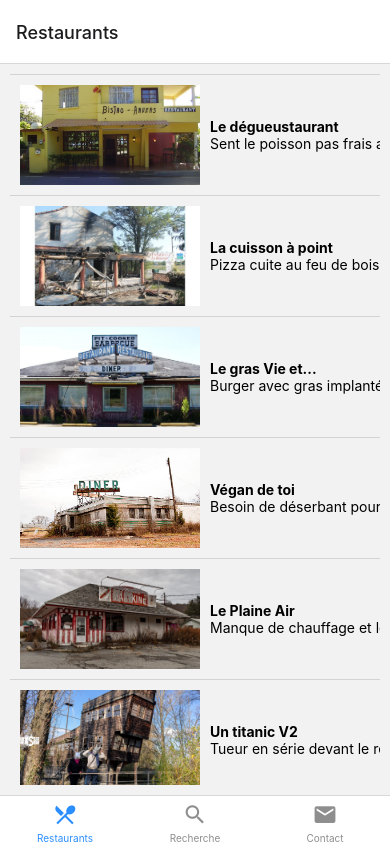
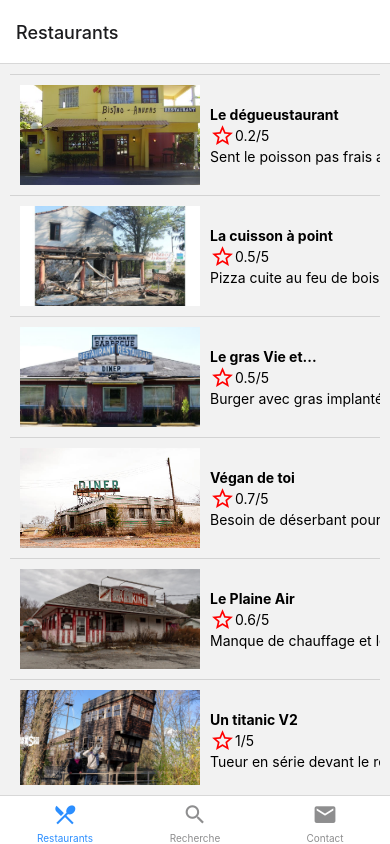
Before and after one commit to DenisJongmanee/Cauchemar_resto, a React Native app: screen / in a window 390 px wide. Built offline with nearby package versions, Linux system fonts and the light colour scheme.

Commit message:
add note restau

```diff
--- a/src/components/Restau.js
+++ b/src/components/Restau.js
@@ -1,6 +1,6 @@
 import React, { Component, Fragment } from 'react'
 import { View, Text, StyleSheet, Image } from 'react-native'
-
+import MaterialCommunityIcons from 'react-native-vector-icons/MaterialCommunityIcons';
 class Restaurant extends Component {
   state={
     restau:this.props.restaurant
@@ -11,8 +11,12 @@ class Restaurant extends Component {
       <View style={styles.restau}>
         <Image style={styles.image} source={restau.image}/>
         <View style={styles.text}>
-          <View >
+          <View>
             <Text style={styles.titre}>{restau.titre}</Text>
+          </View>
+          <View style={styles.note}>
+            <MaterialCommunityIcons name="star-outline" color={"red"} size={25}/>
+            <Text>{restau.note}/5</Text>
           </View>
           <View style={styles.description}>
             <Text>{restau.description}</Text>
@@ -44,6 +48,10 @@ const styles = StyleSheet.create({
   },
   description: {
     marginRight:170
+  },
+  note: {
+    flexDirection:'row',
+    alignItems: 'center'
   }
 })
 
--- a/src/navbar.js
+++ b/src/navbar.js
@@ -10,13 +10,62 @@ const Tab = createBottomTabNavigator();
 function MyTabs() {
 
   const restaurants = [
-    {id:1,image:require("../assets/restaurant1.png"),titre: "Le dégueustaurant", description: "Sent le poisson pas frais autant à l'extérieur que sur le personnel du restaurant. Poisson qui a été péché dans la Seine.",ville:"Paris"},
-    {id:2,image:require("../assets/restaurant2.png"),titre: "La cuisson à point", description: "Pizza cuite au feu de bois, comme le restaurant. Une incroyable prise de risque et de mal d'estomac à prévoir.",ville:"Strasbourg"},
-    {id:3,image:require("../assets/restaurant3.png"),titre: "Le gras Vie et...", description: "Burger avec gras implanté à la piqûres et changement de toiture à prévoir.",ville:"Marseille"},
-    {id:4,image:require("../assets/restaurant4.png"),titre: "Végan de toi", description: "Besoin de déserbant pour ce restaurant végan. Feuille de salade trop sèche.",ville:"Bordeaux"},
-    {id:5,image:require("../assets/restaurant5.png"),titre: "Le Plaine Air", description: "Manque de chauffage et les fenêtre cassée n'aide pas.", ville:"Lille"},
-    {id:6,image:require("../assets/restaurant6.png"),titre: "Un titanic V2", description: "Tueur en série devant le restaurant, accueil à revoir.", ville:"Lille"},
-    {id:7,image:require("../assets/restaurant7.png"),titre: "Le Plein Vol", description: "L'aviateur est incompétent tout comme la cuisine. Crash assuré.", ville:"Lille"}
+    {
+      id: 1,
+      image:require("../assets/restaurant1.png"),
+      titre: "Le dégueustaurant",
+      description: "Sent le poisson pas frais autant à l'extérieur que sur le personnel du restaurant. Poisson qui a été péché dans la Seine.",
+      ville:"Paris",
+      note: 0.2
+    },
+    {
+      id: 2,
+      image:require("../assets/restaurant2.png"),
+      titre: "La cuisson à point",
+      description: "Pizza cuite au feu de bois, comme le restaurant. Une incroyable prise de risque et de mal d'estomac à prévoir.",
+      ville:"Strasbourg",
+      note: 0.5
+    },
+    {
+      id: 3,
+      image:require("../assets/restaurant3.png"),
+      titre: "Le gras Vie et...",
+      description: "Burger avec gras implanté à la piqûres et changement de toiture à prévoir.",
+      ville:"Marseille",
+      note: 0.5
+    },
+    {
+      id: 4,
+      image:require("../assets/restaurant4.png"),
+      titre: "Végan de toi",
+      description: "Besoin de déserbant pour ce restaurant végan. Feuille de salade trop sèche.",
+      ville:"Bordeaux",
+      note: 0.7
+    },
+    {
+      id: 5,
+      image:require("../assets/restaurant5.png"),
+      titre: "Le Plaine Air",
+      description: "Manque de chauffage et les fenêtre cassée n'aide pas.",
+      ville:"Lille",
+      note: 0.6
+    },
+    {
+      id: 6,
+      image:require("../assets/restaurant6.png"),
+      titre: "Un titanic V2",
+      description: "Tueur en série devant le restaurant, accueil à revoir.",
+      ville:"Lille",
+      note: 1
+    },
+    {
+      id: 7,
+      image:require("../assets/restaurant7.png"),
+      titre: "Le Plein Vol",
+      description: "L'aviateur est incompétent tout comme la cuisine. Crash assuré.",
+      ville:"Lille",
+      note: 0.8
+    }
   ]
 
   return (
```
